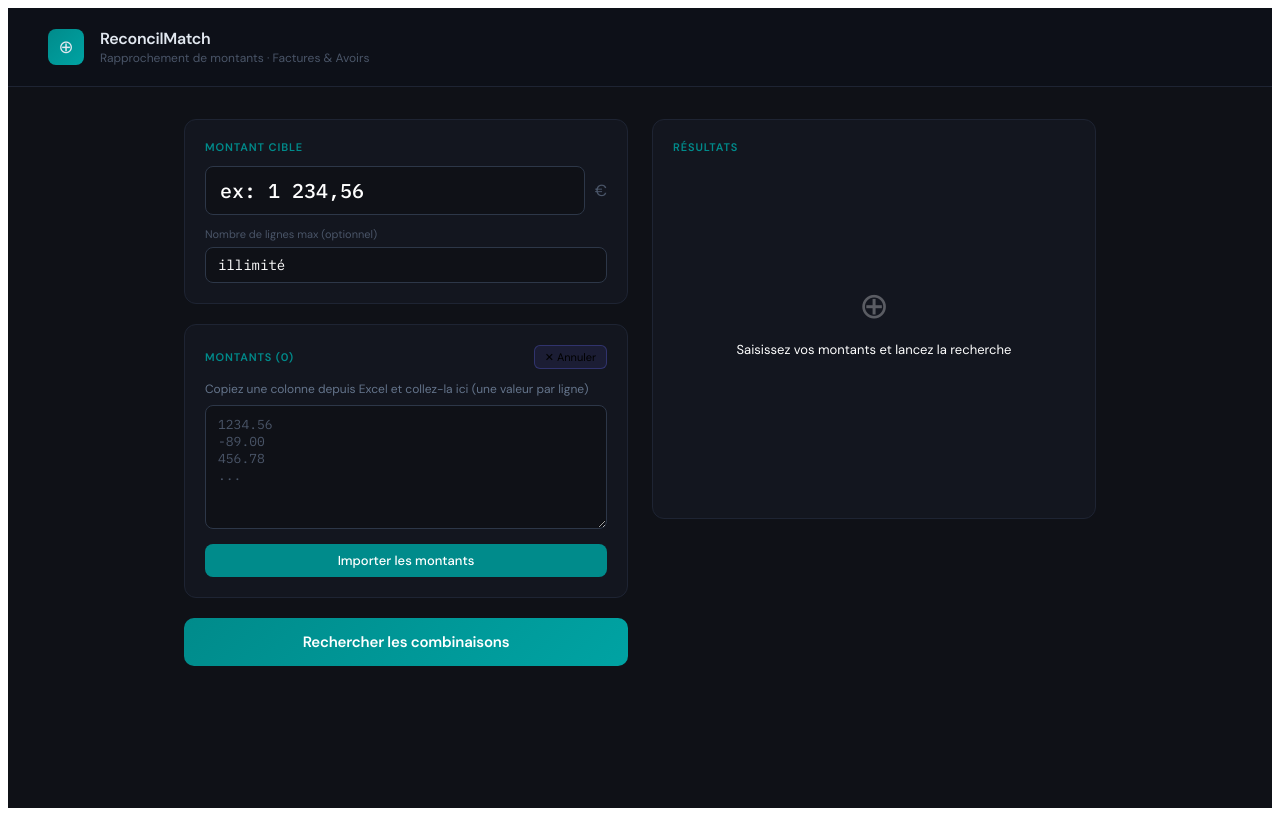
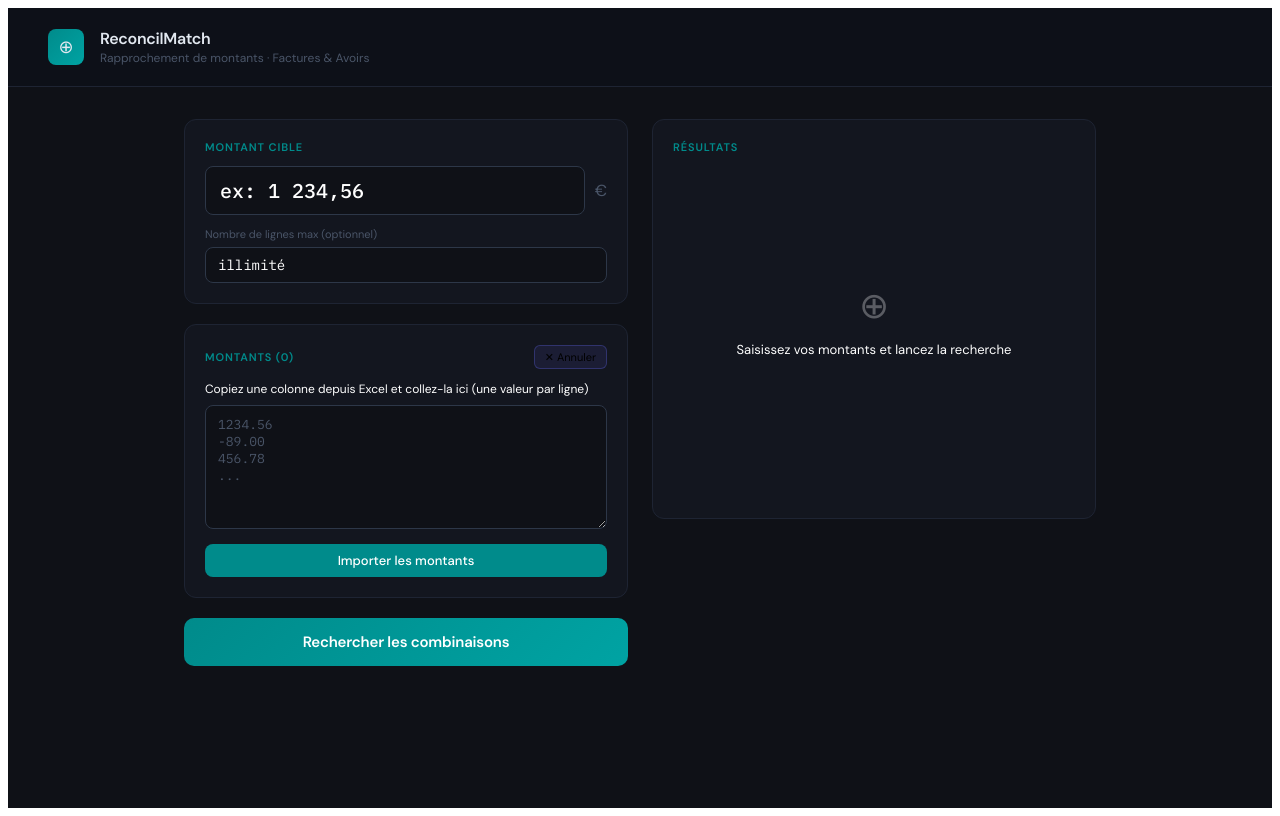
Before and after one commit to polo11200/reconcilmatch, a React (Vite) app: page / in a window 1280 px wide. Both pictures are taken after a click on the button "⧉ Coller depuis Excel". Built offline with nearby package versions, Linux system fonts and the light colour scheme.

Commit message:
Update App.tsx

```diff
--- a/src/App.tsx
+++ b/src/App.tsx
@@ -250,7 +250,7 @@ export default function App() {
 
             {pasteMode ? (
               <div>
-                <div style={{ fontSize: "12px", color: "#64748b", marginBottom: "8px" }}>Copiez une colonne depuis Excel et collez-la ici (une valeur par ligne)</div>
+                <div style={{ fontSize: "12px", color: "#ffffff", marginBottom: "8px" }}>Copiez une colonne depuis Excel et collez-la ici (une valeur par ligne)</div>
                 <textarea
                   value={pasteText}
                   onChange={(e) => setPasteText(e.target.value)}
```
